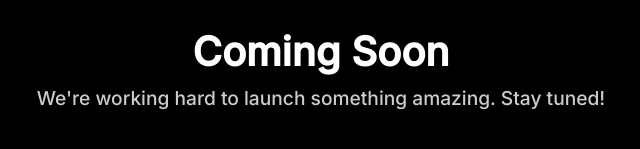
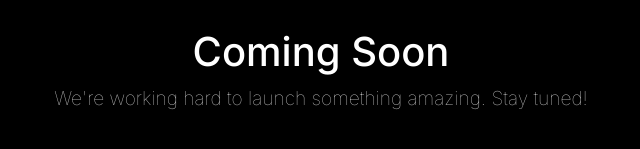
Before and after one commit to kamplom/focus-game-page, a plain HTML site: page index.html in a window 1280 px wide. Shown: the part 487-636 px from the top of the page, without its empty margins (319-959 px from the left). Drawn offline with Linux system fonts and the light colour scheme.

Commit message:
Update index.html
tipo

```diff
--- a/index.html
+++ b/index.html
@@ -28,14 +28,17 @@
       height: auto;
       margin-bottom: 30px;
     }
-    h1 {
+     h1 {
       font-size: 2.5rem;
       margin: 0;
+      font-weight: 500; /* Inter Medium */
     }
+
     p {
       font-size: 1.2rem;
       margin-top: 10px;
       color: #ccc;
+      font-weight: 100; /* Inter Thin */
     }
   </style>
 </head>
```
